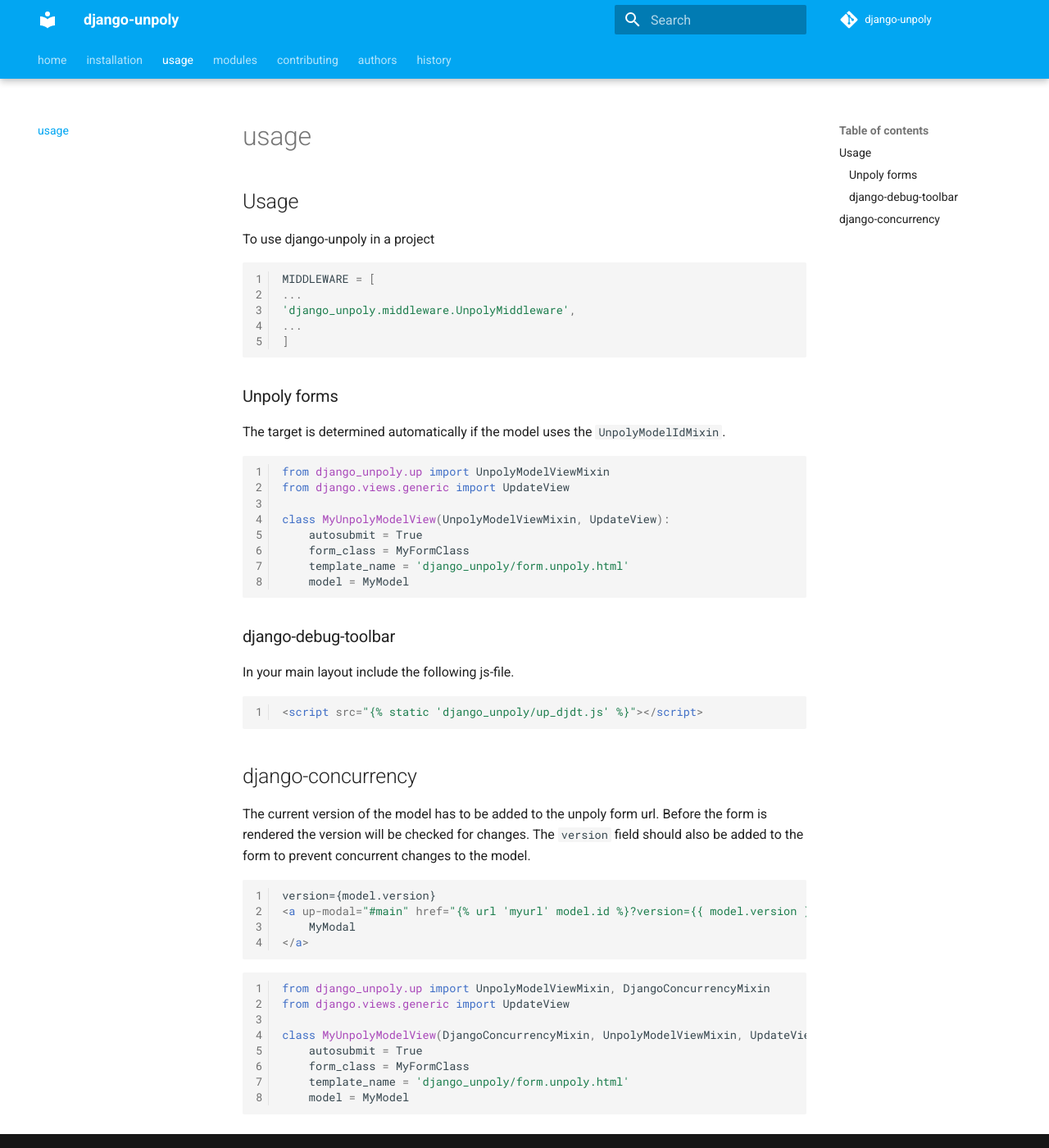
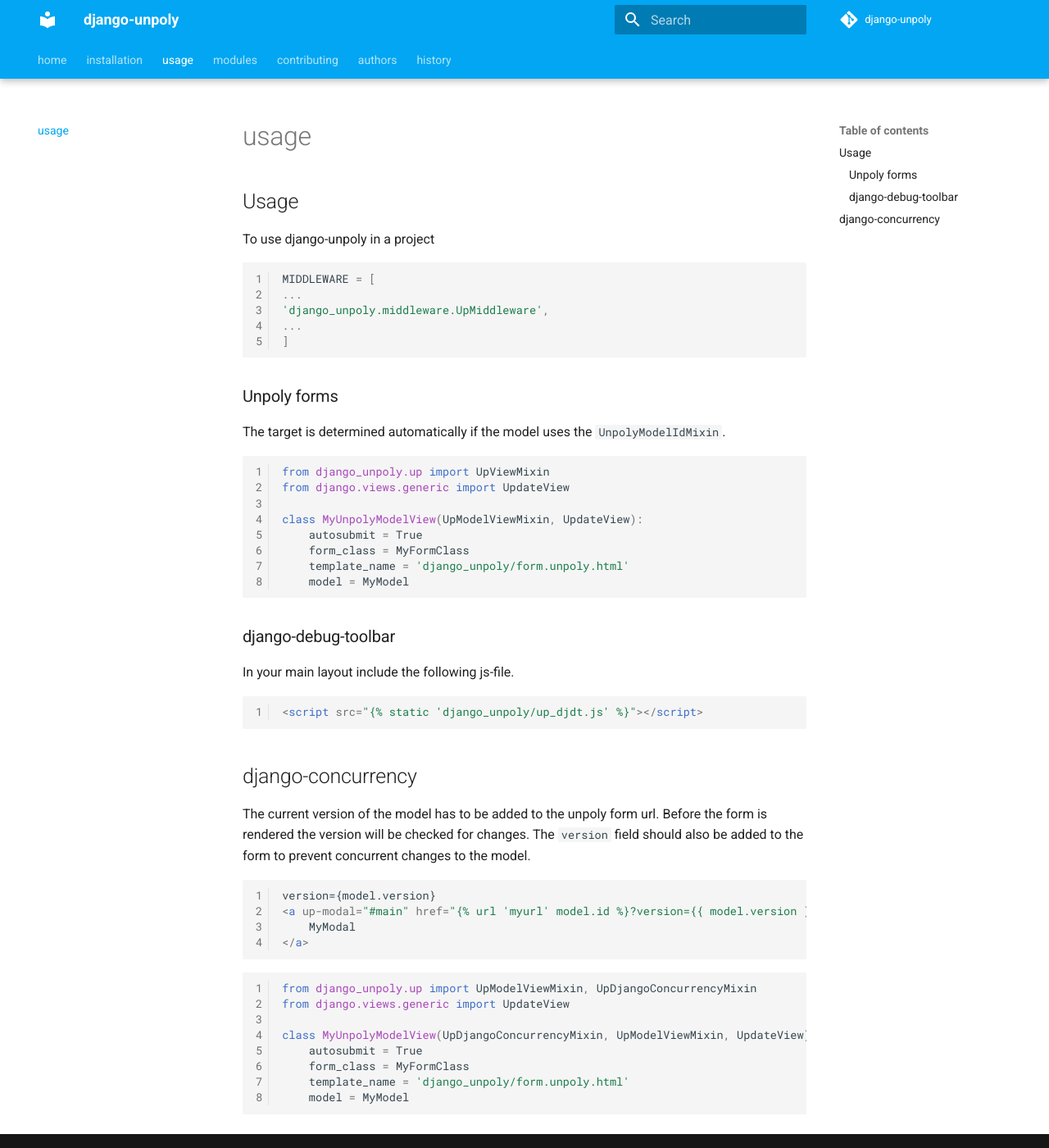
Before and after one commit to jwaschkau/django-unpoly, an MkDocs documentation site: the page built from docs/usage.md, in a window 1280 px wide and 1400 px high. Shown: the whole window at 82% size. Built offline with MkDocs 1.6.1 and Material for MkDocs 9.7.7, drawn with Linux system fonts in a browser that asks for light colours; comment, search, counter and statistics services are not loaded.

Commit message:
Rename Unpoly classes to Up

````diff
--- a/docs/usage.md
+++ b/docs/usage.md
@@ -5,7 +5,7 @@
 ```python
 MIDDLEWARE = [
 ...
-'django_unpoly.middleware.UnpolyMiddleware',
+'django_unpoly.middleware.UpMiddleware',
 ...
 ]
 ```
@@ -15,10 +15,10 @@
 The target is determined automatically if the model uses the `UnpolyModelIdMixin`.
 
 ```python
-from django_unpoly.up import UnpolyModelViewMixin
+from django_unpoly.up import UpViewMixin
 from django.views.generic import UpdateView
 
-class MyUnpolyModelView(UnpolyModelViewMixin, UpdateView):
+class MyUnpolyModelView(UpModelViewMixin, UpdateView):
     autosubmit = True
     form_class = MyFormClass
     template_name = 'django_unpoly/form.unpoly.html'
@@ -46,10 +46,10 @@
 ```
 
 ```python
-from django_unpoly.up import UnpolyModelViewMixin, DjangoConcurrencyMixin
+from django_unpoly.up import UpModelViewMixin, UpDjangoConcurrencyMixin
 from django.views.generic import UpdateView
 
-class MyUnpolyModelView(DjangoConcurrencyMixin, UnpolyModelViewMixin, UpdateView):
+class MyUnpolyModelView(UpDjangoConcurrencyMixin, UpModelViewMixin, UpdateView):
     autosubmit = True
     form_class = MyFormClass
     template_name = 'django_unpoly/form.unpoly.html'
--- a/mkdocs.yml
+++ b/mkdocs.yml
@@ -53,14 +53,6 @@
         - django_unpoly
 extra:
   social:
-    - icon: fontawesome/brands/twitter
-      # replace with your own tweet link below
-      link: http://www.jieyu.ai
-      name: Tweet
-    - icon: fontawesome/brands/facebook
-      # replace with your own facebook link below
-      link: http://www.jieyu.ai
-      name: Facebook
     - icon: fontawesome/brands/github
       link: https://github.com/jwaschkau/django-unpoly
       name: Github
````
Also changed, not shown: docs/api.md (+1 -1 lines).
